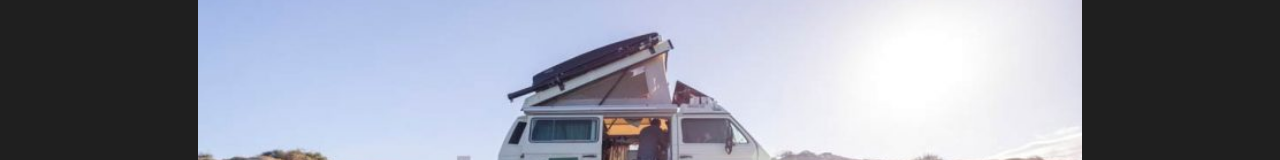
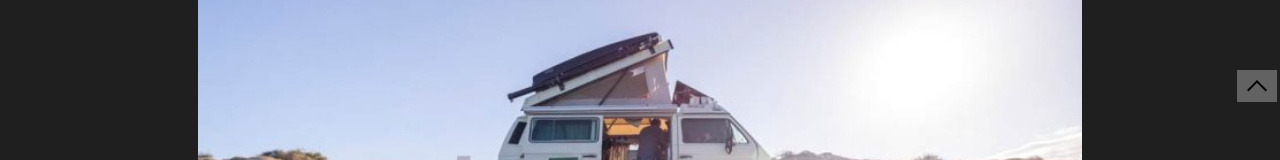
Before and after one commit to j0tac3/miprimerafurgo, an Angular app: page /aventuras/0 in a window 1280 px wide. Shown: the part 570-730 px from the top of the page. Built offline with nearby package versions, Linux system fonts and the light colour scheme.

Commit message:
Maquetando la vista del post seleccionado

```diff
--- a/src/app/components/post-components/post-selected/post-selected.component.html
+++ b/src/app/components/post-components/post-selected/post-selected.component.html
@@ -20,5 +20,7 @@
             Lorem ipsum dolor sit amet consectetur adipisicing elit. Cum nemo vitae quas rerum voluptates perferendis voluptatum ipsa nostrum esse unde eaque sed cupiditate impedit adipisci, debitis mollitia necessitatibus. Sint, maiores?
         </p>
     </div>
-    <button class="toUpButton" (click)="toUp()" [hidden]="!showButtonToUp"></button>
+    <button class="toUpButton" (click)="toUp()" >
+           <!--  [hidden]="!showButtonToUp"> -->
+        </button>
 </div>
```
